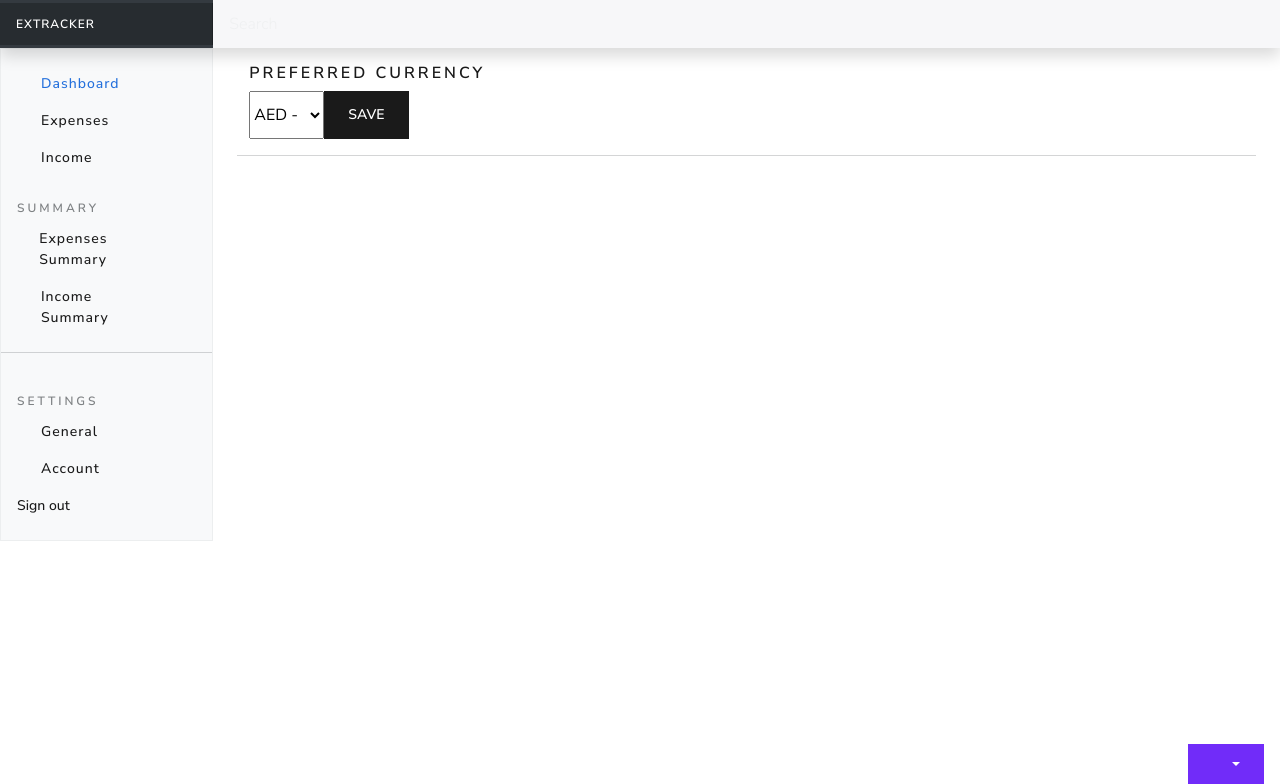
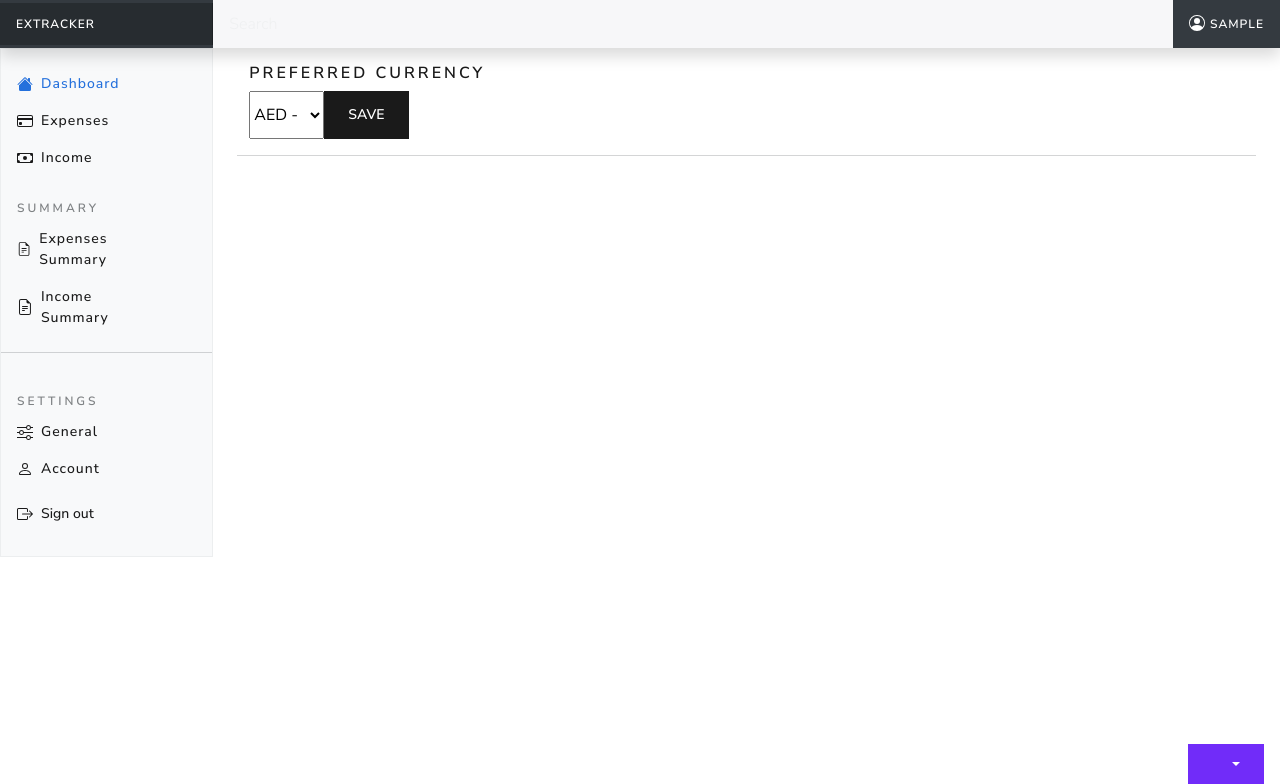
Before and after one commit to iamharshitnegi/Extracker, a Django app: page /userSettings/ in a window 1280 px wide. Shown: the top 784 px of the page. Run offline with Django 4.2, Linux system fonts and the light colour scheme; the visitor is signed in with stand-in values (Sample User, id 1); some libraries are stand-ins or nearby versions.

Commit message:
iconso added

```diff
--- a/templates/base.html
+++ b/templates/base.html
@@ -73,6 +73,13 @@
   <div id="navbarSearch" class="navbar-search w-100 collapse" style="display:block; color: black;">
     <input class="form-control w-100 rounded-0 border-0" type="text" placeholder="Search" aria-label="Search">
   </div>
+  <div class="nav-link me-0 px-3 fs-6 text-white d-flex" href="">
+    <svg xmlns="http://www.w3.org/2000/svg" width="16" height="16" fill="currentColor" class="bi bi-person-circle" viewBox="0 0 16 16">
+      <path d="M11 6a3 3 0 1 1-6 0 3 3 0 0 1 6 0"/>
+      <path fill-rule="evenodd" d="M0 8a8 8 0 1 1 16 0A8 8 0 0 1 0 8m8-7a7 7 0 0 0-5.468 11.37C3.242 11.226 4.805 10 8 10s4.757 1.225 5.468 2.37A7 7 0 0 0 8 1"/>
+    </svg>
+    <div style="margin-left: 5px;">{{request.user.username}}</div>
+  </div>
 </header>
 
 <div class="container-fluid">
--- a/templates/partials/_sidebar.html
+++ b/templates/partials/_sidebar.html
@@ -9,19 +9,28 @@
         <ul class="nav flex-column">
           <li class="nav-item">
             <a class="nav-link d-flex align-items-center gap-2 active" aria-current="page" href="#">
-              <svg class="bi"><use xlink:href="#house-fill"/></svg>
+              <svg xmlns="http://www.w3.org/2000/svg" width="16" height="16" fill="currentColor" class="bi bi-house-fill" viewBox="0 0 16 16">
+                <path d="M8.707 1.5a1 1 0 0 0-1.414 0L.646 8.146a.5.5 0 0 0 .708.708L8 2.207l6.646 6.647a.5.5 0 0 0 .708-.708L13 5.793V2.5a.5.5 0 0 0-.5-.5h-1a.5.5 0 0 0-.5.5v1.293z"/>
+                <path d="m8 3.293 6 6V13.5a1.5 1.5 0 0 1-1.5 1.5h-9A1.5 1.5 0 0 1 2 13.5V9.293l6-6Z"/>
+              </svg>
               Dashboard
             </a>
           </li>
           <li class="nav-item">
             <a class="nav-link d-flex align-items-center gap-2" href="#">
-              <svg class="bi"><use xlink:href="{% url 'personal_expenses' %}"/></svg>
+              <svg xmlns="http://www.w3.org/2000/svg" width="16" height="16" fill="currentColor" class="bi bi-credit-card" viewBox="0 0 16 16">
+                <path d="M0 4a2 2 0 0 1 2-2h12a2 2 0 0 1 2 2v8a2 2 0 0 1-2 2H2a2 2 0 0 1-2-2zm2-1a1 1 0 0 0-1 1v1h14V4a1 1 0 0 0-1-1zm13 4H1v5a1 1 0 0 0 1 1h12a1 1 0 0 0 1-1z"/>
+                <path d="M2 10a1 1 0 0 1 1-1h1a1 1 0 0 1 1 1v1a1 1 0 0 1-1 1H3a1 1 0 0 1-1-1z"/>
+              </svg>
               Expenses
             </a>
           </li>
           <li class="nav-item">
             <a class="nav-link d-flex align-items-center gap-2" href="#">
-              <svg class="bi"><use xlink:href="#cart"/></svg>
+              <svg xmlns="http://www.w3.org/2000/svg" width="16" height="16" fill="currentColor" class="bi bi-cash" viewBox="0 0 16 16">
+                <path d="M8 10a2 2 0 1 0 0-4 2 2 0 0 0 0 4"/>
+                <path d="M0 4a1 1 0 0 1 1-1h14a1 1 0 0 1 1 1v8a1 1 0 0 1-1 1H1a1 1 0 0 1-1-1zm3 0a2 2 0 0 1-2 2v4a2 2 0 0 1 2 2h10a2 2 0 0 1 2-2V6a2 2 0 0 1-2-2z"/>
+              </svg>
               Income
             </a>
           </li>
@@ -36,13 +45,19 @@
         <ul class="nav flex-column mb-auto">
           <li class="nav-item">
             <a class="nav-link d-flex align-items-center gap-2" href="#">
-              <svg class="bi"><use xlink:href="#file-earmark-text"/></svg>
+              <svg xmlns="http://www.w3.org/2000/svg" width="16" height="16" fill="currentColor" class="bi bi-file-earmark-text" viewBox="0 0 16 16">
+                <path d="M5.5 7a.5.5 0 0 0 0 1h5a.5.5 0 0 0 0-1zM5 9.5a.5.5 0 0 1 .5-.5h5a.5.5 0 0 1 0 1h-5a.5.5 0 0 1-.5-.5m0 2a.5.5 0 0 1 .5-.5h2a.5.5 0 0 1 0 1h-2a.5.5 0 0 1-.5-.5"/>
+                <path d="M9.5 0H4a2 2 0 0 0-2 2v12a2 2 0 0 0 2 2h8a2 2 0 0 0 2-2V4.5zm0 1v2A1.5 1.5 0 0 0 11 4.5h2V14a1 1 0 0 1-1 1H4a1 1 0 0 1-1-1V2a1 1 0 0 1 1-1z"/>
+              </svg>
               Expenses Summary
             </a>
           </li>
           <li class="nav-item">
             <a class="nav-link d-flex align-items-center gap-2" href="#">
-              <svg class="bi"><use xlink:href="#file-earmark-text"/></svg>
+              <svg xmlns="http://www.w3.org/2000/svg" width="16" height="16" fill="currentColor" class="bi bi-file-earmark-text" viewBox="0 0 16 16">
+                <path d="M5.5 7a.5.5 0 0 0 0 1h5a.5.5 0 0 0 0-1zM5 9.5a.5.5 0 0 1 .5-.5h5a.5.5 0 0 1 0 1h-5a.5.5 0 0 1-.5-.5m0 2a.5.5 0 0 1 .5-.5h2a.5.5 0 0 1 0 1h-2a.5.5 0 0 1-.5-.5"/>
+                <path d="M9.5 0H4a2 2 0 0 0-2 2v12a2 2 0 0 0 2 2h8a2 2 0 0 0 2-2V4.5zm0 1v2A1.5 1.5 0 0 0 11 4.5h2V14a1 1 0 0 1-1 1H4a1 1 0 0 1-1-1V2a1 1 0 0 1 1-1z"/>
+              </svg>
               Income Summary
             </a>
           </li>
@@ -51,7 +66,9 @@
         <hr class="my-3">
 
         <h6 class="sidebar-heading d-flex justify-content-between align-items-center px-3 mt-4 mb-1 text-body-secondary text-uppercase">
-          <span>Settings</span>
+          <span>
+            Settings
+          </span>
           <a class="link-secondary" href="#" aria-label="Add a new report">
             <svg class="bi"><use xlink:href="#plus-circle"/></svg>
           </a>
@@ -60,21 +77,31 @@
         <ul class="nav flex-column mb-auto">
           <li class="nav-item">
             <a class="nav-link d-flex align-items-center gap-2" href="{% url 'Settings' %}">
-              <svg class="bi"><use xlink:href="#gear-wide-connected"/></svg>
+              <svg xmlns="http://www.w3.org/2000/svg" width="16" height="16" fill="currentColor" class="bi bi-sliders" viewBox="0 0 16 16">
+                <path fill-rule="evenodd" d="M11.5 2a1.5 1.5 0 1 0 0 3 1.5 1.5 0 0 0 0-3M9.05 3a2.5 2.5 0 0 1 4.9 0H16v1h-2.05a2.5 2.5 0 0 1-4.9 0H0V3zM4.5 7a1.5 1.5 0 1 0 0 3 1.5 1.5 0 0 0 0-3M2.05 8a2.5 2.5 0 0 1 4.9 0H16v1H6.95a2.5 2.5 0 0 1-4.9 0H0V8zm9.45 4a1.5 1.5 0 1 0 0 3 1.5 1.5 0 0 0 0-3m-2.45 1a2.5 2.5 0 0 1 4.9 0H16v1h-2.05a2.5 2.5 0 0 1-4.9 0H0v-1z"/>
+              </svg>
               General
             </a>
           </li>
           <li class="nav-item">
             <a class="nav-link d-flex align-items-center gap-2" href="#">
-              <svg class="bi"><use xlink:href="#gear-wide-connected"/></svg>
+              <svg xmlns="http://www.w3.org/2000/svg" width="16" height="16" fill="currentColor" class="bi bi-person" viewBox="0 0 16 16">
+                <path d="M8 8a3 3 0 1 0 0-6 3 3 0 0 0 0 6m2-3a2 2 0 1 1-4 0 2 2 0 0 1 4 0m4 8c0 1-1 1-1 1H3s-1 0-1-1 1-4 6-4 6 3 6 4m-1-.004c-.001-.246-.154-.986-.832-1.664C11.516 10.68 10.289 10 8 10c-2.29 0-3.516.68-4.168 1.332-.678.678-.83 1.418-.832 1.664z"/>
+              </svg>
               Account
             </a>
           </li>
           <li class="nav-item">
 
             <form action="{% url 'logout' %}" method="POST">
-              {% csrf_token %}
-              <input class="nav-link" type="submit" value="Sign out"/>
+              <a class="nav-link d-flex align-items-center gap-2" href="#">
+                {% csrf_token %}
+                <svg xmlns="http://www.w3.org/2000/svg" width="16" height="16" fill="currentColor" class="bi bi-box-arrow-right" viewBox="0 0 16 16">
+                  <path fill-rule="evenodd" d="M10 12.5a.5.5 0 0 1-.5.5h-8a.5.5 0 0 1-.5-.5v-9a.5.5 0 0 1 .5-.5h8a.5.5 0 0 1 .5.5v2a.5.5 0 0 0 1 0v-2A1.5 1.5 0 0 0 9.5 2h-8A1.5 1.5 0 0 0 0 3.5v9A1.5 1.5 0 0 0 1.5 14h8a1.5 1.5 0 0 0 1.5-1.5v-2a.5.5 0 0 0-1 0z"/>
+                  <path fill-rule="evenodd" d="M15.854 8.354a.5.5 0 0 0 0-.708l-3-3a.5.5 0 0 0-.708.708L14.293 7.5H5.5a.5.5 0 0 0 0 1h8.793l-2.147 2.146a.5.5 0 0 0 .708.708l3-3z"/>
+                </svg>
+                <input class="nav-link" type="submit" value="Sign out" style="padding-left: 0;"/>
+              </a>
             </form>
           </li>
         </ul>
```
